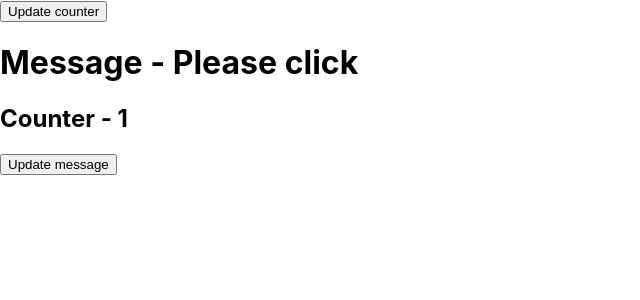
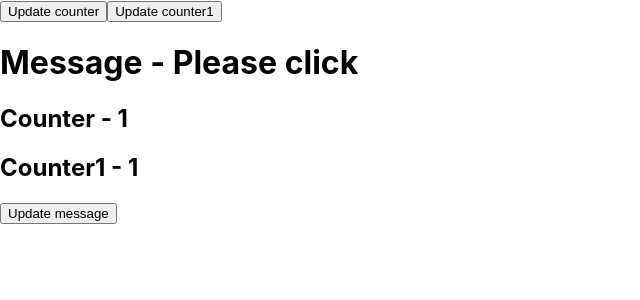
Before and after one commit to ajittupe2548/react-practice, a React (Create React App) app: page / in a window 1280 px wide. Shown: the top 300 px of the page, without its empty margins (0-640 px from the left). Built offline with nearby package versions, Linux system fonts and the light colour scheme.

Commit message:
Counter1 to verify re-render

```diff
--- a/src/App.js
+++ b/src/App.js
@@ -4,11 +4,13 @@ import CHome from './Components/CHome';
 
 function App() {
   const [counter, setCounter] = useState(1);
+  const [counter1, setCounter1] = useState(1);
 
   return (
     <div className="App">
       <button onClick={() => setCounter(counter + 1)}>Update counter</button>
-      <CHome counter={counter} />
+      <button onClick={() => setCounter1(counter1 + 1)}>Update counter1</button>
+      <CHome counter={counter} counter1={counter1} />
     </div>
   );
 }
--- a/src/Components/CHome.js
+++ b/src/Components/CHome.js
@@ -21,12 +21,17 @@ B) Updating - The next phase in the lifecycle is when a component is updated. A
 C) Unmounting - The next phase in the lifecycle is when a component is removed from the DOM, or unmounting as React likes to call it.
     1) componentWillUnmount() - called when the component is about to be removed from the DOM. */
 
+/*
+If we want to update state based on prop then it would be better to use getDerivedStateFromProps instead of setting state in componentDidUpdate to save one extra re-render. Like in the following exmaple counter and stateCounter render component once and counter1 & stateCounter1 will re-render component twice.
+*/
+
 class CHome extends Component {
     constructor(props) {
         super(props)
         this.state = {
             message: 'Please click',
             stateCounter: this.props.counter,
+            stateCounter1: this.props.counter1,
         }
         this.btnRef = React.createRef();
         this.handleClick = this.handleClick.bind(this);
@@ -39,7 +44,7 @@ class CHome extends Component {
 
     static getDerivedStateFromProps(nextProps, prevState) {
         console.log(`*****Output is :  => CHome => getDerivedStateFromProps => getDerivedStateFromProps:`, nextProps, prevState);
-        if (nextProps.counter !== prevState.counter) {
+        if (nextProps.counter !== prevState.stateCounter) {
             return { stateCounter: nextProps.counter };
         }
         return null;
@@ -57,7 +62,7 @@ class CHome extends Component {
     shouldComponentUpdate(nextProps, nextState) {
         console.log(`*****Output is :  => CHome => shouldComponentUpdate => shouldComponentUpdate`);
 
-        return ((nextProps.counter !== this.props.counter) || (nextState.stateCounter !== this.state.stateCounter) || (nextState.message !== this.state.message));
+        return ((nextProps.counter !== this.props.counter) || (nextState.stateCounter !== this.state.stateCounter) || (nextState.message !== this.state.message) || (nextProps.counter1 !== this.props.counter1) || (nextState.stateCounter1 !== this.state.stateCounter1));
     }
 
     /* UNSAFE_componentWillUpdate() {
@@ -71,6 +76,9 @@ class CHome extends Component {
 
     componentDidUpdate(prevProps, prevState, snapshot) {
         console.log(`*****Output is :  => CHome => componentDidUpdate => componentDidUpdate`, prevProps, prevState, snapshot);
+        if (prevProps.counter1 !== this.props.counter1) {
+            this.setState({ stateCounter1: this.props.counter1 })
+        }
     }
 
     componentWillUnmount() {
@@ -89,6 +97,7 @@ class CHome extends Component {
             <div>
                 <h1 className="heading">Message - {this.state.message}</h1>
                 <h2>Counter - {this.state.stateCounter}</h2>
+                <h2>Counter1 - {this.state.stateCounter1}</h2>
                 <button ref={this.btnRef}>Update message</button>
             </div>
         )
```
